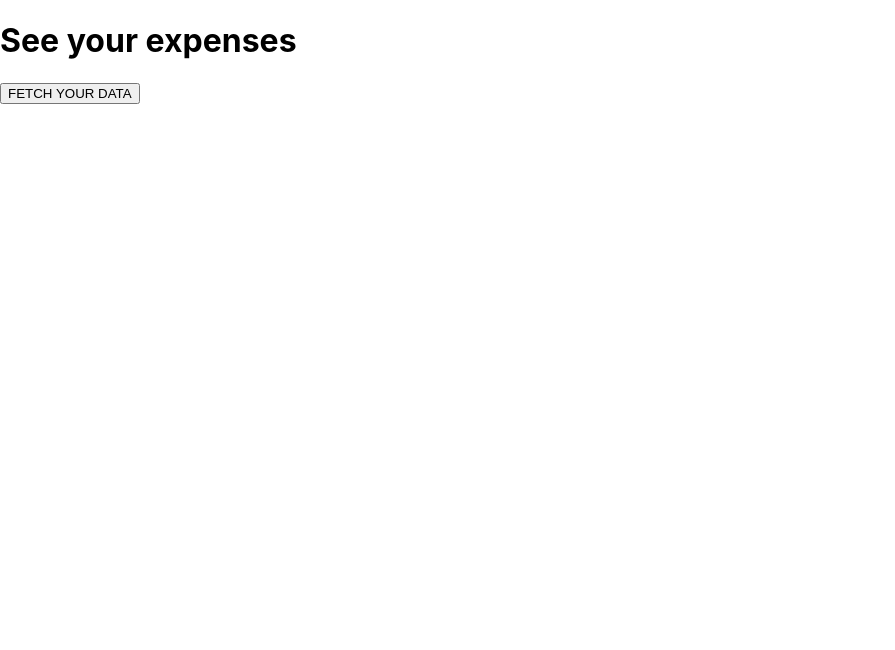
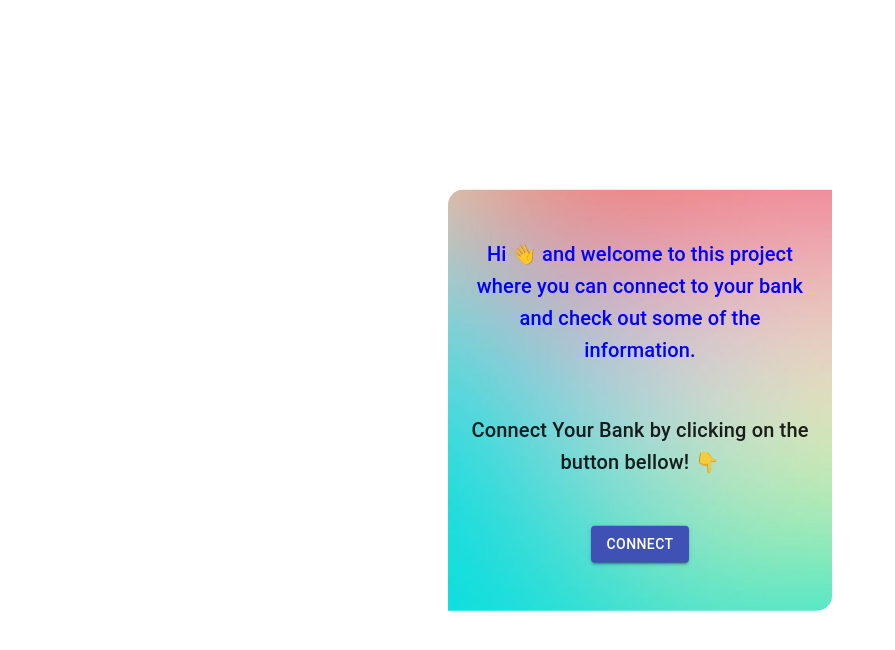
Before and after one commit to alexandrezagame/bankdata-aggregator, a React (Create React App) app in the folder client/: page / in a window 1280 px wide. Shown: the top 650 px of the page, without its empty margins (0-895 px from the left). Built offline with nearby package versions, Linux system fonts and the light colour scheme.

Commit message:
styling the welcome page

```diff
--- a/client/package.json
+++ b/client/package.json
@@ -3,6 +3,8 @@
   "version": "0.1.0",
   "private": true,
   "dependencies": {
+    "@material-ui/core": "^4.11.3",
+    "@material-ui/icons": "^4.11.2",
     "@testing-library/jest-dom": "^5.11.4",
     "@testing-library/react": "^11.1.0",
     "@testing-library/user-event": "^12.1.10",
--- a/client/src/App.js
+++ b/client/src/App.js
@@ -1,7 +1,6 @@
 import './App.css';
 import { BrowserRouter as Router, Switch, Route } from 'react-router-dom';
-import Home from './components/Home';
-import Profile from './components/Profile';
+import { Home, Profile } from './components';
 
 function App() {
   return (
--- a/client/src/components/Home.js
+++ /dev/null
@@ -1,20 +0,0 @@
-import React from 'react';
-
-const Home = () => {
-  const fetchData = async () => {
-    const data = await (await fetch('http://localhost:8080/api/auth')).json();
-    console.log(data);
-    window.location = data.url;
-  };
-
-  return (
-    <div>
-      <h1>See your expenses</h1>
-      <button type="submit" onClick={() => fetchData()}>
-        FETCH YOUR DATA
-      </button>
-    </div>
-  );
-};
-
-export default Home;
--- /dev/null
+++ b/client/src/components/Home/Home.js
@@ -0,0 +1,56 @@
+import React from 'react';
+import {
+  Container,
+  Typography,
+  Button,
+  Grid,
+  Card,
+  CardActionArea,
+} from '@material-ui/core';
+// import { MenuIcon } from '@material-ui/icons';
+import useStyles from './styles';
+import Emoji from '../emoji';
+
+const Home = () => {
+  const classes = useStyles();
+
+  const fetchData = async () => {
+    const data = await (await fetch('http://localhost:8080/api/auth')).json();
+    console.log(data);
+    window.location = data.url;
+  };
+
+  return (
+    <Card>
+      <CardActionArea
+        container
+        direction="column"
+        justify="center"
+        alignItems="center"
+        className={classes.container}
+      >
+        <Typography variant="h6" className={classes.title}>
+          Hi <Emoji symbol="👋" label="wave" /> and welcome to this project
+          where you can connect to your bank and check out some of the
+          information.
+        </Typography>
+        <Typography variant="h6" className={classes.description}>
+          Connect Your Bank by clicking on the button bellow!{' '}
+          <Emoji symbol="👇" label="point" />
+        </Typography>
+        <Button
+          className={classes.button}
+          color="primary"
+          variant="contained"
+          size="medium"
+          type="submit"
+          onClick={() => fetchData()}
+        >
+          Connect
+        </Button>
+      </CardActionArea>
+    </Card>
+  );
+};
+
+export default Home;
--- /dev/null
+++ b/client/src/components/Home/styles.js
@@ -0,0 +1,34 @@
+import { makeStyles } from '@material-ui/core/styles';
+import Background from '../../assets/background.jpg';
+
+export default makeStyles((theme) => ({
+  container: {
+    position: 'fixed',
+    top: '50%',
+    left: '50%',
+    transform: 'translate(-50%, -50%)',
+    width: '30vw',
+    backgroundImage: `url(${Background})`,
+    backgroundPosition: 'center',
+    backgroundSize: 'cover',
+    backgroundRepeat: 'no-repeat',
+    borderRadius: '15px 0 15px 0',
+    textAlign: 'center',
+    padding: '0 1rem',
+    '@media (max-width: 812px)': {
+      width: '90vw',
+    },
+  },
+  title: {
+    color: 'blue',
+    marginTop: '3rem',
+    marginBottom: '3rem',
+  },
+  descrition: {
+    width: '30vw',
+  },
+  button: {
+    width: 'auto',
+    margin: '3rem auto',
+  },
+}));
--- a/client/src/components/Profile.js
+++ b/client/src/components/Profile/Profile.js
@@ -185,7 +185,6 @@ const Profile = () => {
   };
 
   const handleChange = (e) => {
-    console.log('here?');
     getMerchantByCategory(token, e.target.value);
   };
 
@@ -252,9 +251,11 @@ const Profile = () => {
               <option value={category.id}>{category.primaryName}</option>
             ))}
           </select>
-          {merchantByCategory.map((list) => {
-            return <p>{list.description}</p>;
-          })}
+          <div>
+            {merchantByCategory.map((list) => {
+              return <p>{list.description}</p>;
+            })}
+          </div>
         </div>
       ) : (
         ''
--- /dev/null
+++ b/client/src/components/emoji.jsx
@@ -0,0 +1,13 @@
+import React from 'react';
+
+const Emoji = (props) => (
+  <span
+    className="emoji"
+    role="img"
+    aria-label={props.label ? props.label : ''}
+    aria-hidden={props.label ? 'false' : 'true'}
+  >
+    {props.symbol}
+  </span>
+);
+export default Emoji;
--- /dev/null
+++ b/client/src/components/index.js
@@ -0,0 +1,3 @@
+export { default as Home } from './Home/Home';
+export { default as Profile } from './Profile/Profile';
+export { default as Emoji } from './emoji';
```
Also changed, not shown: client/src/assets/background.jpg (added), client/src/components/Profile/styles.js (added), 1 other file (tests, documents, lock files or other folders).
